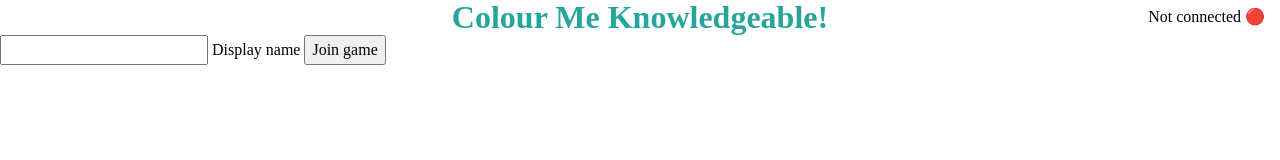
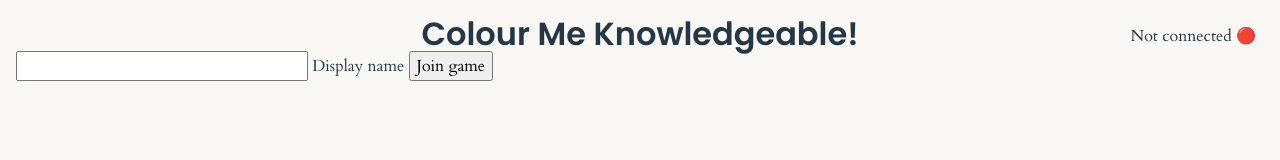
Before and after one commit to dxw/js-cop-games, a website: page client/index.html in a window 1280 px wide. Drawn offline with nearby package versions, Linux system fonts and the light colour scheme; no server answers.

Commit message:
Update styles
Use some dxw colours/fonts and use `rem`s

```diff
--- a/client/assets/styles/main.css
+++ b/client/assets/styles/main.css
@@ -1,19 +1,32 @@
-.page-column {
-  max-width: 600px;
-  margin: 30px auto;
+@import url("https://fonts.googleapis.com/css?family=Poppins:600&display=swap");
+@import url("https://fonts.googleapis.com/css?family=Cardo:400,700&display=swap");
+
+body {
+  padding: 1rem;
+
+  font-family: Cardo, serif;
+  font-weight: 400;
+  color: #243746;
+
+  background-color: #f9f8f5;
+}
+
+h1,
+h2,
+h3,
+h4,
+h5,
+h6 {
+  font-family: Poppins, sans-serif;
+  font-weight: 600;
 }
 
 h1 {
-  color: #26a69a;
-  text-align: center;
-}
-
-.btn-box {
   text-align: center;
 }
 
 #connection-status-icon {
   position: absolute;
-  top: 5px;
-  right: 15px;
+  top: 1.5rem;
+  right: 1.5rem;
 }
```
